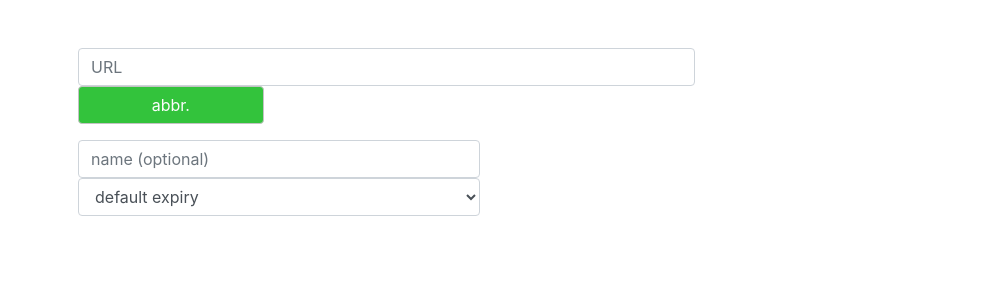
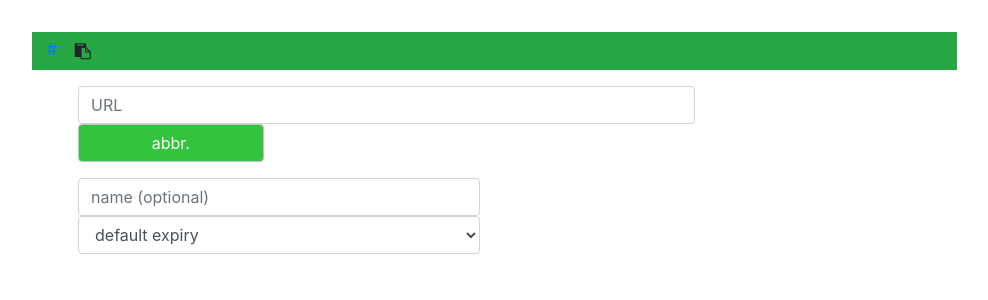
Before and after one commit to rixx/abbr, a Flask app: template abbr/templates/index.html in a window 1280 px wide. Shown: the part 62-362 px from the top of the page, without its empty margins (53-1041 px from the left). Run offline with Flask 2, Linux system fonts and the light colour scheme; the template is opened without the code that fills it: most values are stand-ins (such as "Sample title", 1, 10 or a date in 2020); some libraries are stand-ins or nearby versions.

Commit message:
Explicitly pass errors or success messages

```diff
--- a/abbr/templates/index.html
+++ b/abbr/templates/index.html
@@ -1,15 +1,18 @@
 {% extends "base.html" %}
 {% block content %}
 
-  {% if message is mapping %}
-    <div class="col-md-10 bg-danger">
-        {% for item in message.values() %}
+  {% if error %}
+    <div class="col-md-10 bg-danger abbr-message">
+        {% for item in error.values() %}
             <p>{{ item }}</p>
         {% endfor %}
     </div>
-  {% elif message %}
-    <div class="col-md-10 bg-success">
-        {{ message }}
+  {% elif short_url %}
+    <div class="col-md-10 bg-success abbr-message" id="success-message">
+        <a href="{{ short_url }}?info"><span id="short-url">{{ short_url }}</span></a>
+        <button class="btn" id="copy-button" data-clipboard-target="#short-url">
+            <i class="fa fa-clipboard" aria-hidden="true"></i>
+        </button>
     </div>
   {% endif %}
     <div class="col-md-10">
```
Also changed, not shown: abbr/views.py (+7 -4 lines).
